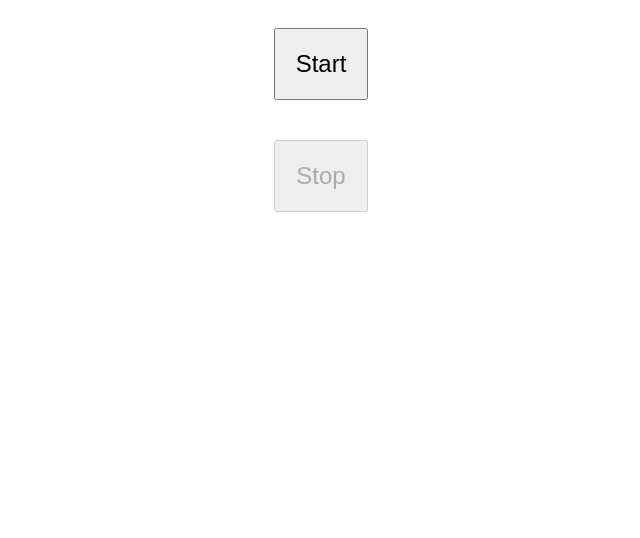
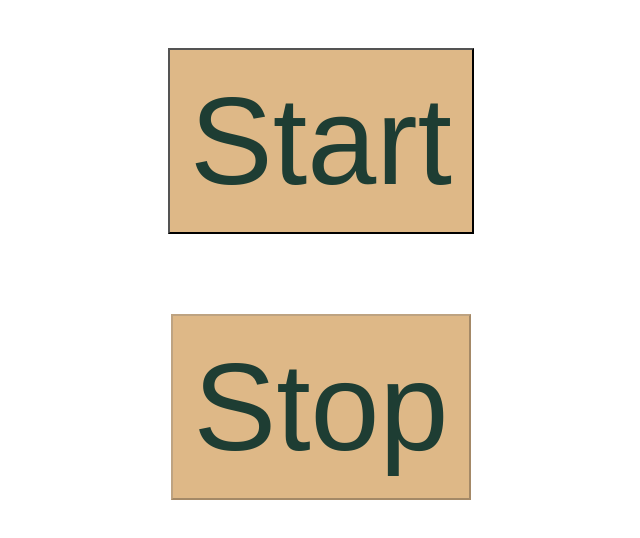
Before and after one commit to Mark4Titan/goit-js-hw-11-color-switch, a plain HTML site: page index.html in a window 1280 px wide. Shown: the whole page, without its empty margins (319-959 px from the left). Drawn offline with Linux system fonts and the light colour scheme.

Commit message:
стілі

```diff
--- a/index.css
+++ b/index.css
@@ -6,7 +6,8 @@ body {
 
 button {
 	padding: 20px;
-	margin: 20px;
-	font-size: 24px;
-	max-width: 160px;
+	margin: 40px;
+	font-size: 124px;
+	color: rgb(30, 61, 51);
+	background-color: burlywood;
 }
--- a/index.js
+++ b/index.js
@@ -37,7 +37,12 @@ function sayColor() {
 
 butStart.addEventListener('click', () => {
     tog(0);
-    timerId = setInterval(sayColor, 1000);
+    sayColor()
+    timerId = setInterval(sayColor, 2000)
+
+
+
+
 });
 
 butStop.addEventListener('click', () => {
```
